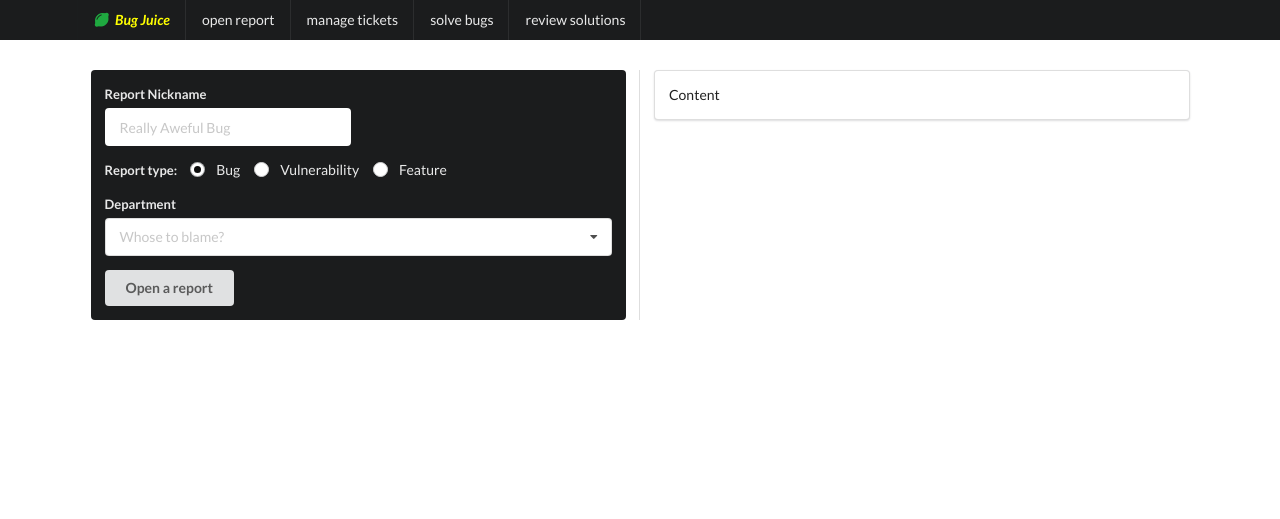
After one commit to exinmusic/bug-juice, a Django app: page /submit in a window 1280 px wide. The commit adds this page. Shown: the top 519 px of the page. Run offline with Django 3.2, Linux system fonts and the light colour scheme.

Commit message:
Started report submission

```diff
--- a/mysite/tickets/templates/tickets/header.html
+++ b/mysite/tickets/templates/tickets/header.html
@@ -14,12 +14,12 @@
 	<div class="ui fixed inverted menu">
 		<div class="ui container">
 			<a href="#" class="header item">
-			<i class="lemon icon"></i> <i>Bug Juice</i>
+			<i class="green lemon icon"></i> <i style="color:yellow;">Bug Juice</i>
 			</a>
-			<a href="/resume" class="item">open report</a>
-			<a href="/resume" class="item">manage tickets</a>
-			<a href="/portfolio" class="item">solve bugs</a>
-			<a href="/portfolio" class="item">review solutions</a>
+			<a href="/submit" class="item">open report</a>
+			<a href="/tickets" class="item">manage tickets</a>
+			<a href="/#" class="item">solve bugs</a>
+			<a href="/#" class="item">review solutions</a>
 			</div>
 		</div>
 	</div>
--- /dev/null
+++ b/mysite/tickets/templates/tickets/submit.html
@@ -0,0 +1,67 @@
+{% extends "tickets/header.html" %}
+
+{% block content %}
+
+<div class="ui main container">
+
+  <div class="ui stackable two column divided grid container">
+    <div class="row">
+      <div class="column">
+        <div class="ui inverted segment">
+          <div class="ui inverted form">
+            <div class="two fields">
+              <div class="field">
+                <label>Report Nickname</label>
+                <input placeholder="Really Aweful Bug" type="text">
+              </div>
+            </div>
+            <div class="inline fields">
+              <label for="fruit">Report type:</label>
+              <div class="field">
+                <div class="ui radio checkbox">
+                  <input type="radio" name="rtype" checked="" tabindex="0">
+                  <label>Bug</label>
+                </div>
+              </div>
+              <div class="field">
+                <div class="ui radio checkbox">
+                  <input type="radio" name="rtype" tabindex="1">
+                  <label>Vulnerability</label>
+                </div>
+              </div>
+              <div class="field">
+                <div class="ui radio checkbox">
+                  <input type="radio" name="rtype" tabindex="2">
+                  <label>Feature</label>
+                </div>
+              </div>
+            </div>
+
+            <div class="field">
+
+              <label>Department</label>
+              <div class="ui selection dropdown">
+                  <input type="hidden" name="gender">
+                  <i class="dropdown icon"></i>
+                  <div class="default text">Whose to blame?</div>
+                  <div class="menu">
+                      <div class="item" data-value="1">Male</div>
+                      <div class="item" data-value="0">Female</div>
+                  </div>
+              </div>
+
+            </div>
+
+            <div class="ui submit button">Open a report</div>
+          </div>
+        </div>
+      </div>
+      <div class="column">
+        <div class="ui segment">Content</div>
+      </div>
+    </div>
+  </div>
+
+</div>
+
+{% endblock %}
--- a/mysite/tickets/urls.py
+++ b/mysite/tickets/urls.py
@@ -2,5 +2,6 @@ from django.urls import path
 from .import views
 
 urlpatterns = [
-    path('', views.index)
+    path('tickets', views.tickets),
+    path('submit', views.submit)
 ]
--- a/mysite/tickets/views.py
+++ b/mysite/tickets/views.py
@@ -2,6 +2,9 @@ from django.shortcuts import render
 from django.http import HttpResponse
 from . import models
 
-def index(request):
+def tickets(request):
     reports = models.Report.objects.all().values()
-    return render(request, "tickets/index.html", {"reports":reports})
+    return render(request, "tickets/tickets.html", {"reports":reports})
+
+def submit(request):
+    return render(request, "tickets/submit.html")
```
Also changed, not shown: mysite/tickets/templates/tickets/tickets.html (renamed from mysite/tickets/templates/tickets/index.html).
